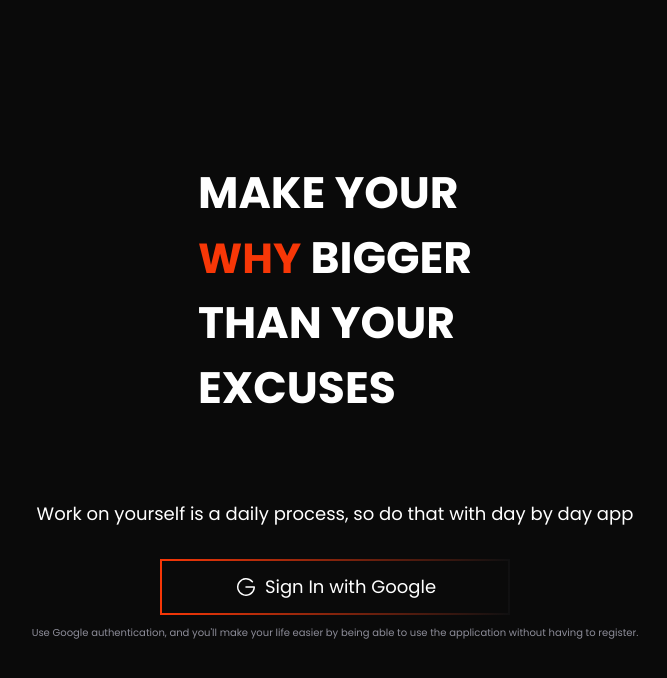
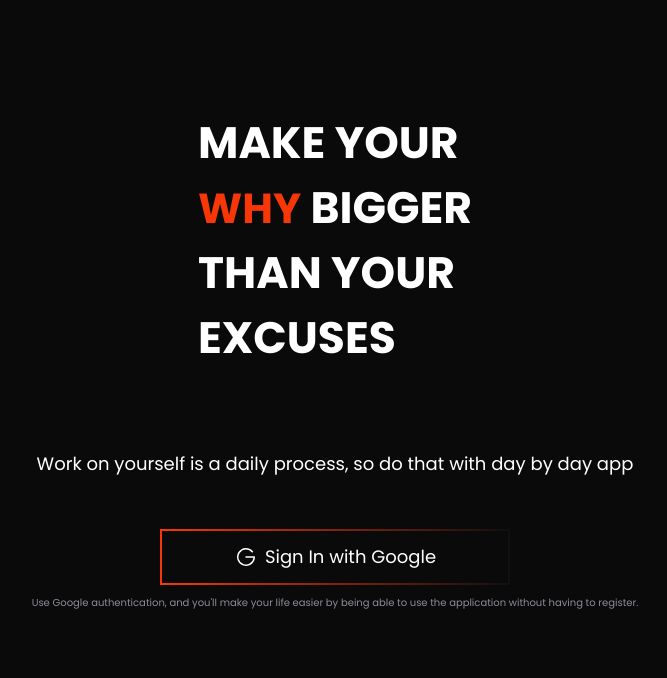
Before and after one commit to andreluissousa/google-auth, a React (Vite) app: page / in a window 1280 px wide. Shown: the top 678 px of the page, without its empty margins (305-972 px from the left). Built offline with nearby package versions, Linux system fonts and the light colour scheme.

Commit message:
Fix margin top

```diff
--- a/src/pages/SignIn/styles.scss
+++ b/src/pages/SignIn/styles.scss
@@ -1,6 +1,6 @@
 .container {
     width: 100%;
-    height: 100vh;
+    height: 90vh;
 
     display: flex;
     flex: 1;
@@ -44,7 +44,7 @@
     background: none;
     border-image: linear-gradient(to right, var(--primary), var(--gray)) 1;
 
-    margin-top: 32px;
+    margin-top: 52px;
     font-size: 18px;
 
     display: flex;
```
